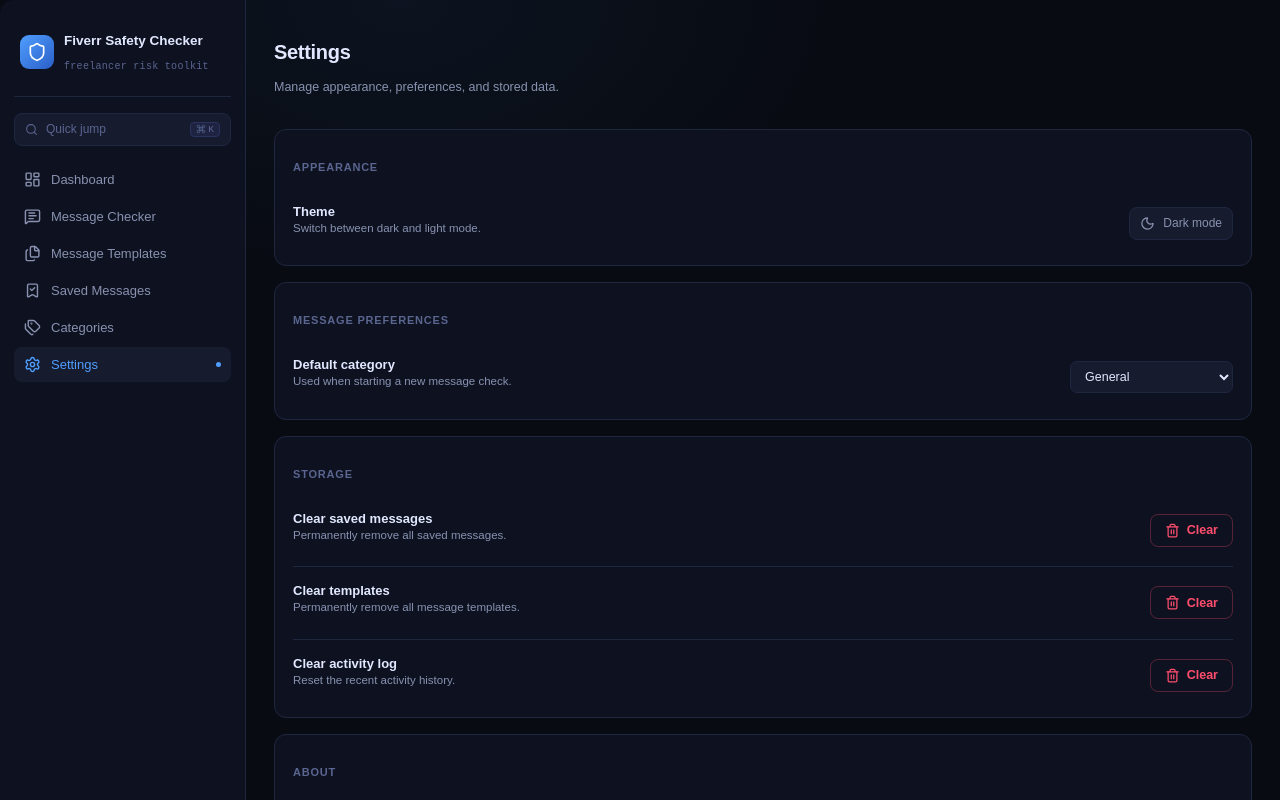
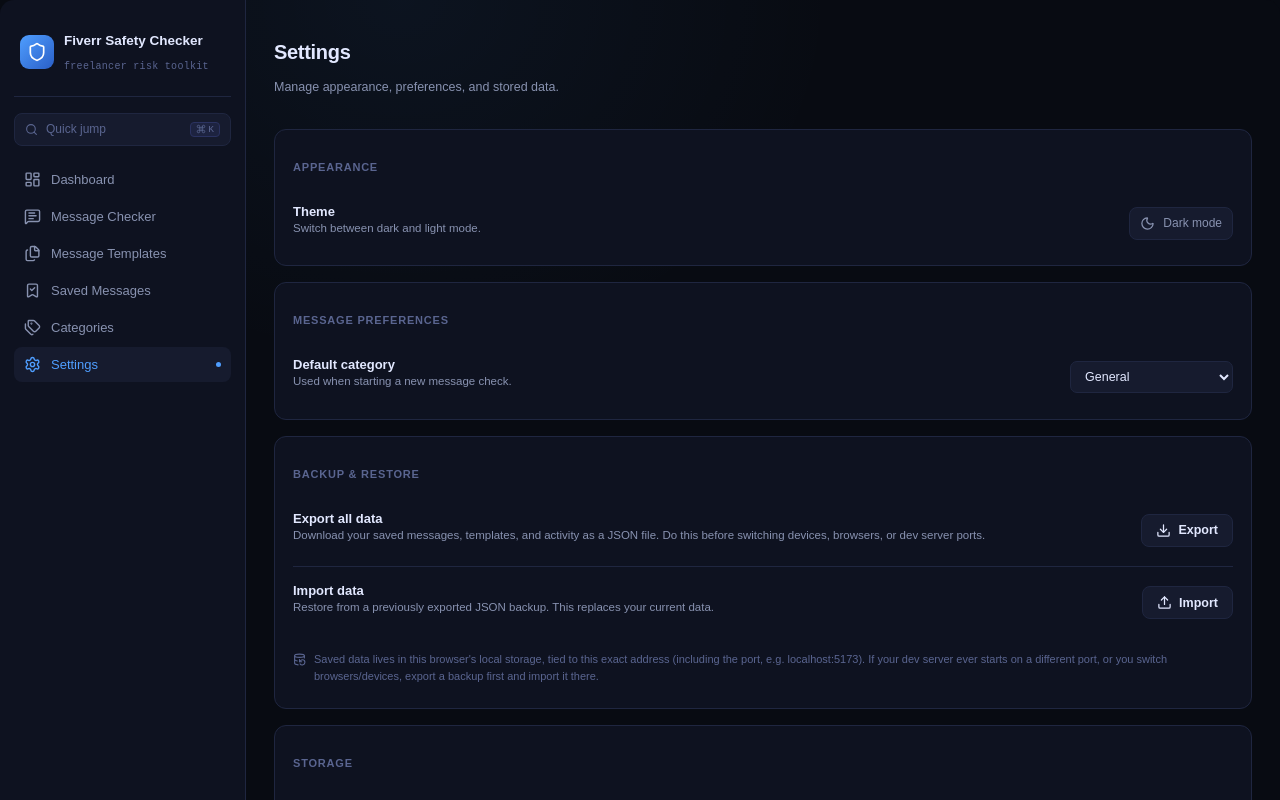
Before and after one commit to tanvirkhan00/Fiver-Restricted-Word-Check, a React (Vite) app: page / in a window 1280 px wide. Both pictures are taken after a click on the button "Settings". Shown: the top 800 px of the page. Built offline with nearby package versions, Linux system fonts and the light colour scheme.

Commit message:
update setting

```diff
--- a/src/StandaloneApp.jsx
+++ b/src/StandaloneApp.jsx
@@ -4,7 +4,8 @@ import {
   Settings as SettingsIcon, Search, Plus, Copy as CopyIcon, Trash2, Pencil,
   Files, X, Check, AlertTriangle, Info, ChevronDown, Menu, Sun, Moon, Clock,
   FileText, Send, ArrowRight, Filter, ShieldCheck, ShieldAlert, ShieldX,
-  ListChecks, Save, ClipboardList, ChevronRight, Star, Command, TrendingUp, Wand2
+  ListChecks, Save, ClipboardList, ChevronRight, Star, Command, TrendingUp, Wand2,
+  Download, Upload, DatabaseBackup
 } from "lucide-react";
 
 /* ======================================================================
@@ -1297,7 +1298,8 @@ function CategoriesPage({ messages, templates, setPage, setCheckerCategory }) {
 /* ======================================================================
    SETTINGS PAGE
 ====================================================================== */
-function SettingsPage({ theme, toggleTheme, settings, setSettings, onClearMessages, onClearTemplates, onClearActivity }) {
+function SettingsPage({ theme, toggleTheme, settings, setSettings, onClearMessages, onClearTemplates, onClearActivity, onExportData, onImportFile, lastBackupAt }) {
+  const fileInputRef = useRef(null);
   return (
     <div className="page-body">
       <PageHeader title="Settings" subtitle="Manage appearance, preferences, and stored data." onMenu={() => {}} />
@@ -1326,6 +1328,38 @@ function SettingsPage({ theme, toggleTheme, settings, setSettings, onClearMessag
           <select className="select" value={settings.defaultCategory} onChange={(e) => setSettings((s) => ({ ...s, defaultCategory: e.target.value }))}>
             {CATEGORIES.map((c) => <option key={c} value={c}>{c}</option>)}
           </select>
+        </div>
+      </div>
+
+      <div className="settings-section">
+        <h3 className="settings-heading">Backup & Restore</h3>
+        <div className="settings-row">
+          <div>
+            <span className="settings-row-title">Export all data</span>
+            <p className="settings-row-sub">
+              Download your saved messages, templates, and activity as a JSON file.
+              {lastBackupAt ? ` Last exported ${timeAgo(lastBackupAt)}.` : " Do this before switching devices, browsers, or dev server ports."}
+            </p>
+          </div>
+          <Button tone="secondary" icon={Download} onClick={onExportData}>Export</Button>
+        </div>
+        <div className="settings-row">
+          <div>
+            <span className="settings-row-title">Import data</span>
+            <p className="settings-row-sub">Restore from a previously exported JSON backup. This replaces your current data.</p>
+          </div>
+          <input
+            ref={fileInputRef}
+            type="file"
+            accept="application/json"
+            style={{ display: "none" }}
+            onChange={(e) => { if (e.target.files?.[0]) onImportFile(e.target.files[0]); e.target.value = ""; }}
+          />
+          <Button tone="secondary" icon={Upload} onClick={() => fileInputRef.current?.click()}>Import</Button>
+        </div>
+        <div className="backup-note">
+          <DatabaseBackup size={13} />
+          <span>Saved data lives in this browser's local storage, tied to this exact address (including the port, e.g. localhost:5173). If your dev server ever starts on a different port, or you switch browsers/devices, export a backup first and import it there.</span>
         </div>
       </div>
 
@@ -1575,6 +1609,64 @@ export default function App() {
     onConfirm: () => { setActivity([]); addToast("Activity log cleared.", "danger"); },
   });
 
+  /* ---- Backup: export / import all data as a JSON file ---- */
+  const [lastBackupAt, setLastBackupAt] = useState(null);
+
+  const handleExportData = () => {
+    const payload = {
+      app: "Fiverr Safety Checker",
+      version: APP_VERSION,
+      exportedAt: new Date().toISOString(),
+      messages, templates, activity, settings, theme,
+    };
+    const blob = new Blob([JSON.stringify(payload, null, 2)], { type: "application/json" });
+    const url = URL.createObjectURL(blob);
+    const a = document.createElement("a");
+    const stamp = new Date().toISOString().slice(0, 10);
+    a.href = url;
+    a.download = `fiverr-safety-checker-backup-${stamp}.json`;
+    document.body.appendChild(a);
+    a.click();
+    document.body.removeChild(a);
+    URL.revokeObjectURL(url);
+    setLastBackupAt(Date.now());
+    addActivity("Data exported to backup file");
+    addToast("Backup file downloaded.");
+  };
+
+  const handleImportFile = (file) => {
+    const reader = new FileReader();
+    reader.onload = () => {
+      let parsed;
+      try {
+        parsed = JSON.parse(reader.result);
+      } catch {
+        addToast("That file isn't valid JSON.", "danger");
+        return;
+      }
+      if (!parsed || (!Array.isArray(parsed.messages) && !Array.isArray(parsed.templates))) {
+        addToast("That doesn't look like a Fiverr Safety Checker backup.", "danger");
+        return;
+      }
+      setConfirmDialog({
+        title: "Import backup",
+        message: `This will replace your current data with the backup${parsed.exportedAt ? ` from ${new Date(parsed.exportedAt).toLocaleString()}` : ""}. This can't be undone.`,
+        confirmLabel: "Replace with backup",
+        onConfirm: () => {
+          if (Array.isArray(parsed.messages)) setMessages(parsed.messages);
+          if (Array.isArray(parsed.templates)) setTemplates(parsed.templates);
+          if (Array.isArray(parsed.activity)) setActivity(parsed.activity);
+          if (parsed.settings) setSettings(parsed.settings);
+          if (parsed.theme) setTheme(parsed.theme);
+          addActivity("Data restored from backup file");
+          addToast("Backup restored successfully.");
+        },
+      });
+    };
+    reader.onerror = () => addToast("Couldn't read that file.", "danger");
+    reader.readAsText(file);
+  };
+
   return (
     <div className={`app-root theme-${theme}`} data-theme={theme}>
       <style>{CSS}</style>
@@ -1631,6 +1723,7 @@ export default function App() {
           <SettingsPage
             theme={theme} toggleTheme={toggleTheme} settings={settings} setSettings={setSettings}
             onClearMessages={clearMessages} onClearTemplates={clearTemplates} onClearActivity={clearActivity}
+            onExportData={handleExportData} onImportFile={handleImportFile} lastBackupAt={lastBackupAt}
           />
         )}
       </main>
@@ -1947,6 +2040,8 @@ const CSS = `
 .settings-section .settings-heading + .settings-row { border-top: none; }
 .settings-row-title { font-size: 13px; font-weight: 600; }
 .settings-row-sub { font-size: 11.5px; color: var(--text2); margin-top: 2px; }
+.backup-note { display: flex; align-items: flex-start; gap: 8px; padding: 12px 0 16px; color: var(--muted); font-size: 11px; line-height: 1.6; }
+.backup-note svg { flex-shrink: 0; margin-top: 2px; }
 
 /* MODALS */
 .modal-overlay { position: fixed; inset: 0; background: rgba(3,5,12,0.6); backdrop-filter: blur(2px); display: flex; align-items: center; justify-content: center; z-index: 1000; padding: 20px; }
```
